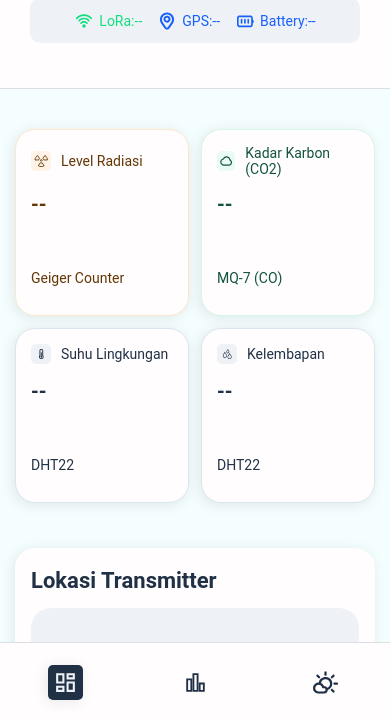
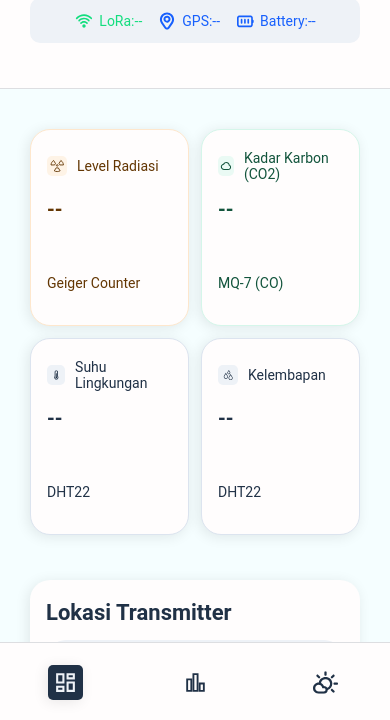
Before and after one commit to Fadhlidoel/Tulip-Dashboard-V2, a plain HTML site: page index.html in a window 390 px wide. Shown: the part 122-842 px from the top of the page. Drawn offline with nearby package versions, Linux system fonts and the light colour scheme; no server answers.

Commit message:
perbaikan responsive mobile

```diff
--- a/style.css
+++ b/style.css
@@ -797,12 +797,17 @@ button{
     }
 
     #view-container{
-        width: 100% !important;
-        padding: 0 15px 100px 15px !important;
-        box-sizing: border-box;
         display: flex;
         flex-direction: column;
-        min-height: 80vh;
+        padding: 0 30px 45px 30px;
+        gap: 34px;
+        align-self: stretch;
+        align-items: stretch;
+        width: 100%;
+        height: 100%;
+
+        align-items: center;
+        justify-self: stretch;
     }
     .content-view{
         height: 100%;
@@ -882,7 +887,7 @@ button{
     /* CARDS GRID */
     .cards-container {
         display: grid;
-        grid-template-columns: 1fr 1fr;
+        grid-template-columns: repeat(2, minmax(0, 1fr));
         gap: 12px;
         margin-bottom: 20px 0 20px 0;
         margin-top: 20px;
@@ -911,9 +916,8 @@ button{
     }
 
     .card {
-        display: flex;
-        padding: 15px;
-        min-height: auto;
+    min-width: 0;
+    box-sizing: border-box;
     }
 
     .card h3 {
@@ -932,16 +936,20 @@ button{
 
     /* SENSOR PANEL */
     .info-card {
+        display: flex;
         flex-direction: column;
         gap: 12px;
     }
 
-    .sensor-name, .current-val, .current-status {
+    .card, .sensor-name, .current-val, .current-status {
+        min-width: 0;
+        box-sizing: border-box;
         width: 100%;
     }
 
     .sensor-name h3{
         font-size: 12px;
+        display: flex;
     }
 
 
```
